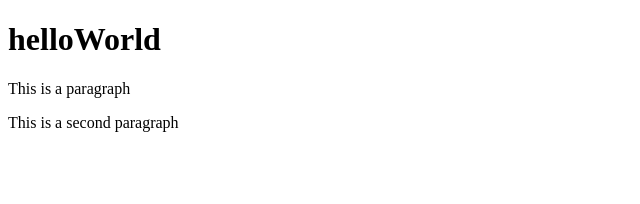
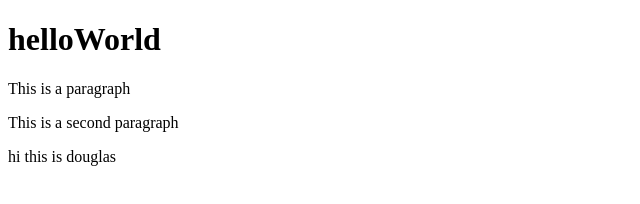
Before and after one commit to ccydouglas/git-test, a website: page index.html in a window 1280 px wide. Shown: the whole page, without its empty margins (0-640 px from the left). Drawn offline with Linux system fonts and the light colour scheme.

Commit message:
fifth commit

```diff
--- a/index.html
+++ b/index.html
@@ -6,5 +6,6 @@
         <h1>helloWorld</h1>
         <p>This is a paragraph</p>
         <p>This is a second paragraph</p>
+        <p>hi this is douglas</p>
     </body>
 </html>
```
Also changed, not shown: package.json (added, +25 -0 lines), 2 other files.
